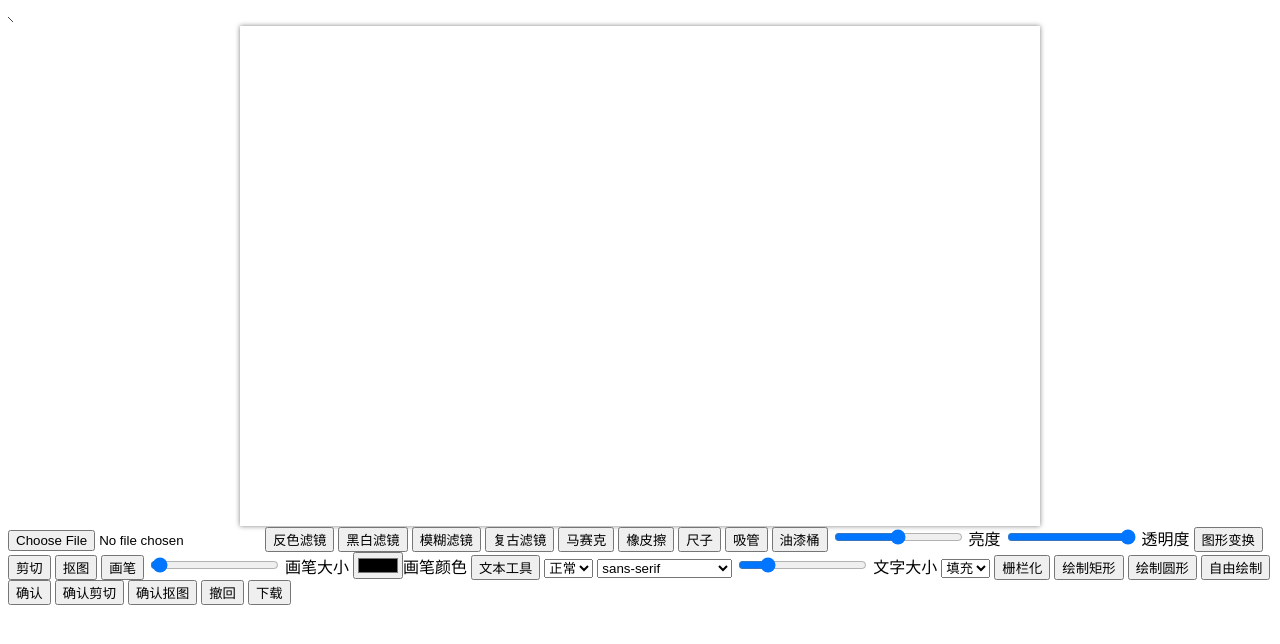
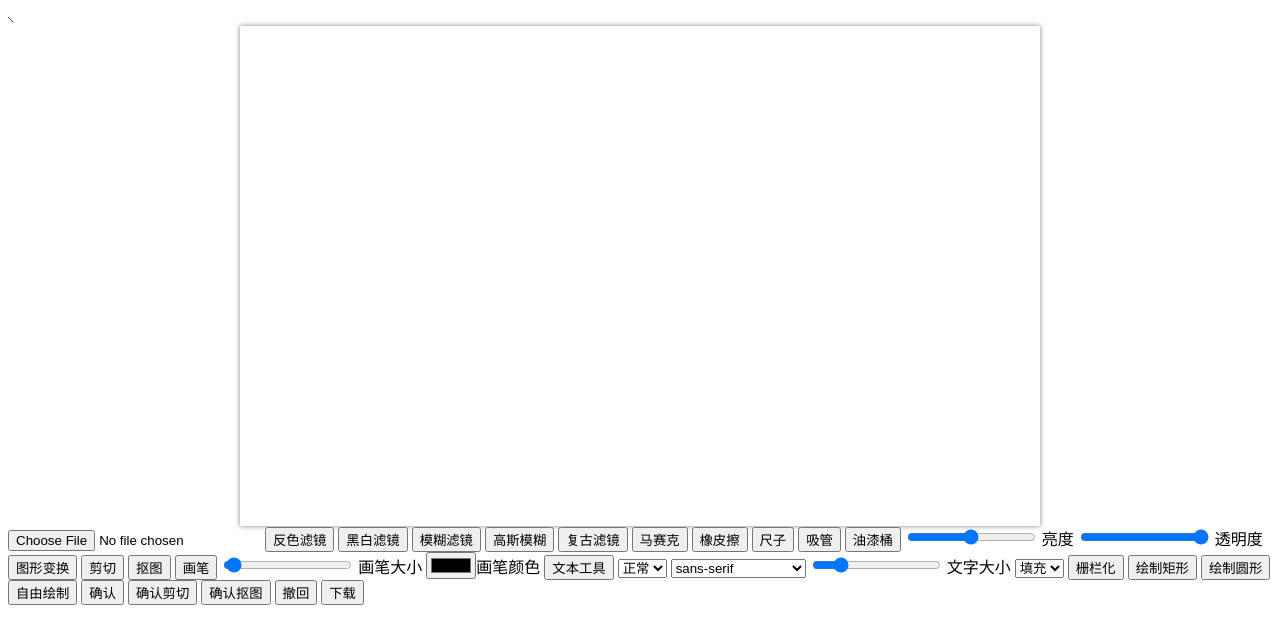
Before and after one commit to Xuew2020/onlinePS, a plain HTML site: page test.html in a window 1280 px wide. Drawn offline with Linux system fonts and the light colour scheme.

Commit message:
2020/8/7

```diff
--- a/src/js/layer/ImageLayer.js
+++ b/src/js/layer/ImageLayer.js
@@ -422,6 +422,58 @@
 					data[index+2] = totalB/totalNum;
 				}
 			}
+			return true;
+		},
+		gaussianBlur:function(imageData,value={ksize:10,sigma:1}){ // 高斯模糊 -- 分离实现提高效率
+			let {data,width,height} = imageData;
+			let {ksize,sigma} = value;
+			if(!(ksize&1)){  // 高斯模糊卷积核必须为奇数
+				ksize++;
+			}
+
+			// 计算一维高斯核  --- 正态分布：f(x) = [1/(sigma*sqrt(2pi))]*e^[(-(x-origin)^2)/(2*sigma^2)];
+			let origin = (ksize-1)/2;
+			let gauss_sum = 0;
+			let kernel = [];
+			let divisor = 2*Math.pow(sigma,2);
+			for(let x=0; x<ksize; x++){
+				kernel[x] = Math.exp(-Math.pow(x-origin,2)/divisor);  // 结果需要归一化处理，e之前的可忽略
+				gauss_sum += kernel[x];
+			}
+			for(let x=0; x<ksize; x++){
+				kernel[x] /= gauss_sum;
+			}
+			// 卷积运算方法
+			function convolution(n,m,getIndex){
+				let gauss_sum = 0;
+				let r,g,b;
+				let x,image_index,kernel_index;
+				for(let i=0; i<n; i++){
+					for(let j=0; j<m; j++){
+						r = g = b = gauss_sum = 0;
+						for(let k=-origin; k<=origin; k++){
+							x = j + k;
+							if(x<0 || x>=m){
+								continue;
+							}
+							image_index = getIndex(i,x);
+							kernel_index = k + origin;
+							r += data[image_index+0]*kernel[kernel_index];
+							g += data[image_index+1]*kernel[kernel_index];
+							b += data[image_index+2]*kernel[kernel_index];
+							gauss_sum += kernel[kernel_index];
+						}
+						image_index = getIndex(i,j);
+						data[image_index+0] = r/gauss_sum;
+						data[image_index+1] = g/gauss_sum;
+						data[image_index+2] = b/gauss_sum;
+					}
+				}
+			}
+			// 对水平和垂直方向进行卷积计算 -- 高斯函数的可分离性
+			convolution(height,width,(x,y)=>(x*width+y)*4); // 水平方向
+			convolution(width,height,(x,y)=>(y*width+x)*4); // 垂直方向
+
 			return true;
 		},
 		sepia:function(imageData){               //复古
--- a/test.html
+++ b/test.html
@@ -26,6 +26,7 @@
 			<button id="Filter" onclick="image.filter('invert');">反色滤镜</button>
 			<button id="Filter" onclick="image.filter('grayscale');">黑白滤镜</button>
 			<button id="Filter" onclick="image.filter('blur');">模糊滤镜</button>
+			<button id="Filter" onclick="image.filter('gaussianBlur');">高斯模糊</button>
 			<button id="Filter" onclick="image.filter('sepia');">复古滤镜</button>
 			<button onclick="image.mosaic('mosaic',10)">马赛克</button>
 			<button onclick="image.eraser(0.3)">橡皮擦</button>
```
